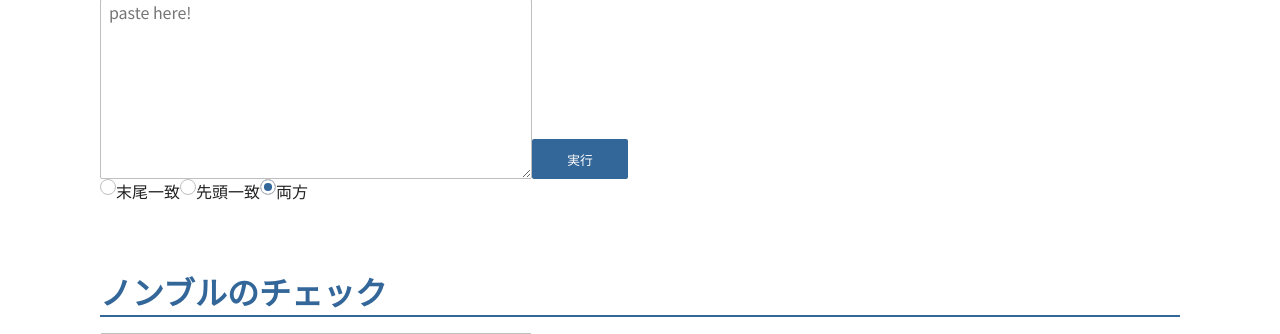
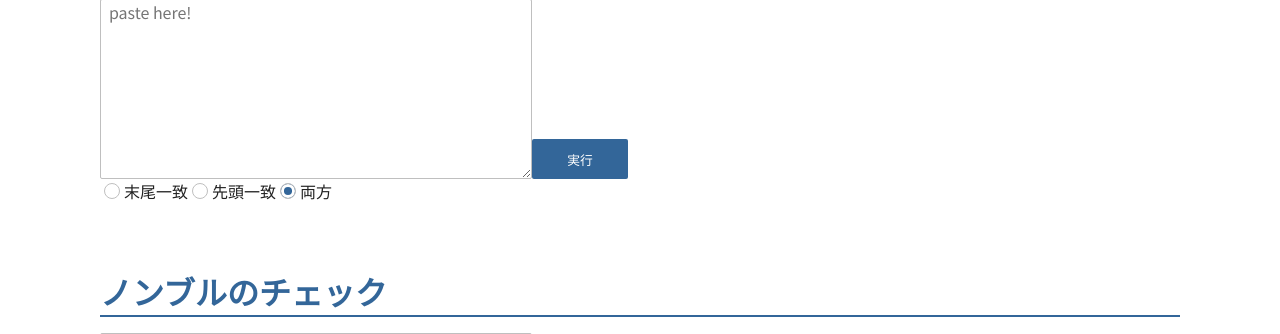
Before and after one commit to AWtnb/sakuin-tool, a PHP site: page /tools/check/index.html in a window 1280 px wide. Shown: the part 634-968 px from the top of the page. Run offline with PHP 8.4, Linux system fonts and the light colour scheme; some libraries are stand-ins or nearby versions; some web fonts are replaced.

Commit message:
fix margin

```diff
--- a/assets/additional.css
+++ b/assets/additional.css
@@ -88,6 +88,6 @@ table {
     margin-bottom: 4rem;
 }
 
-input[type="checkbox"] {
+input[type="radio"], input[type="checkbox"] {
     margin: .25em;
 }
```
